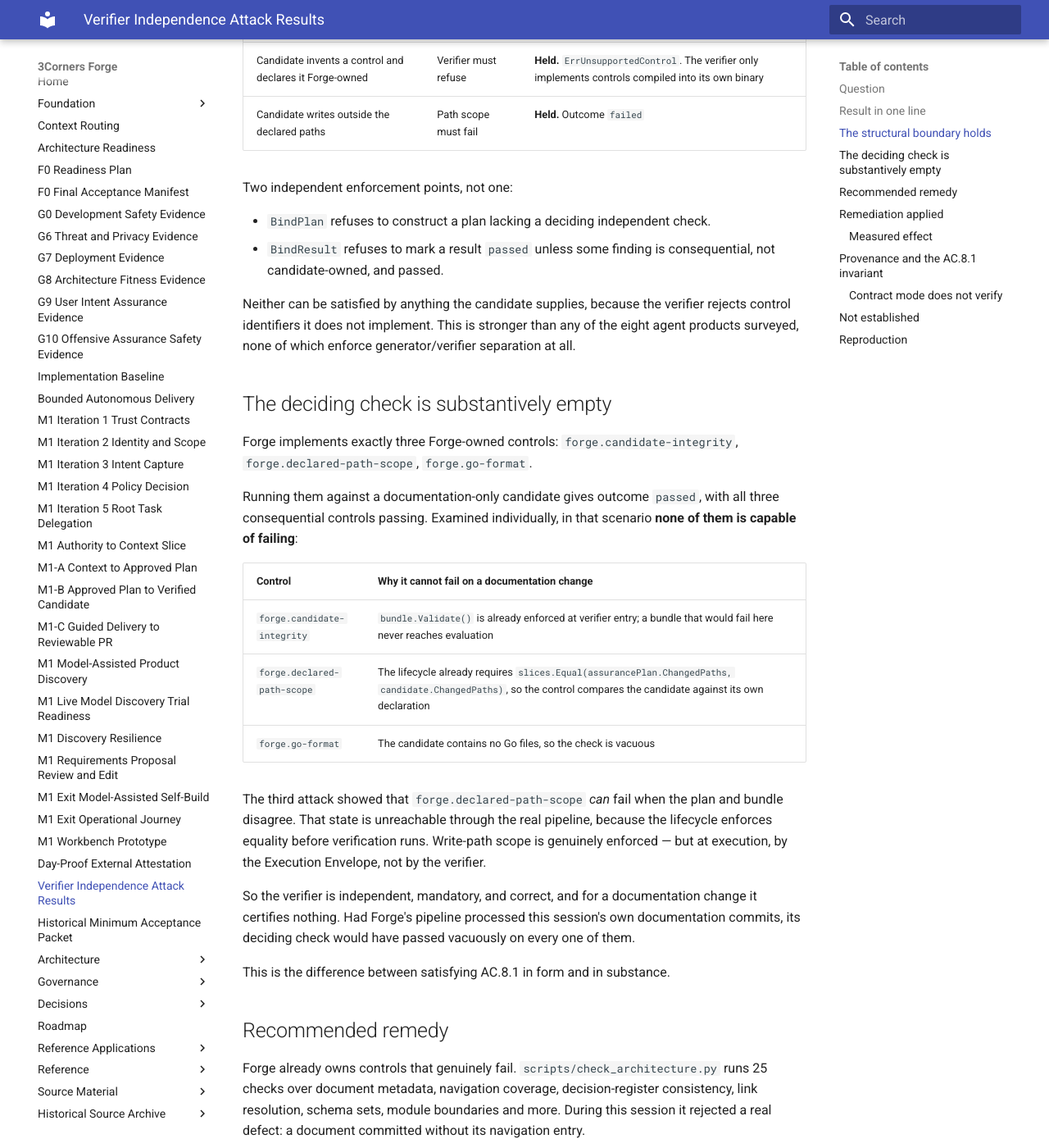
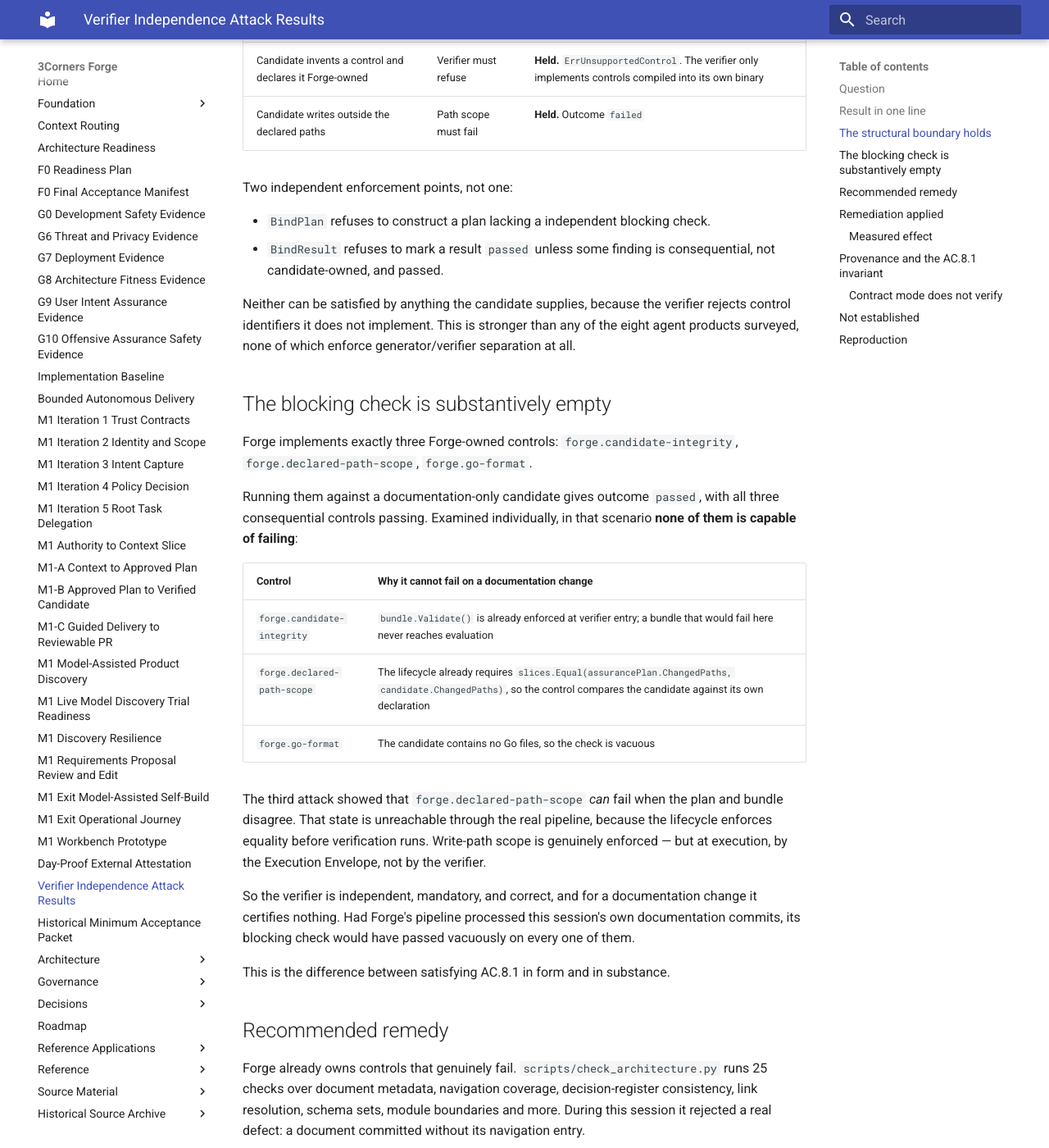
Before and after one commit to 3Corners-Labs/Forge, an MkDocs documentation site: the page built from docs/governance/verifier-independence-evidence.md, in a window 1280 px wide and 1400 px high, scrolled down 821 px. Shown: the whole window at 82% size. Built offline with MkDocs 1.6.1 and Material for MkDocs 9.7.7, drawn with Linux system fonts in a browser that asks for light colours; some of the changed text lies outside the part shown.

Commit message:
refactor(verification): say blocking, and separate check from gate
Sijbren asked whether the thing is a check or a gate. It exposed a
conflation: three distinct concepts were carrying one name.

A check examines a candidate and reports a finding. The verification result
aggregates checks into passed or failed. A gate is a point where something is
stopped, and Forge's gates are plan approval and publication approval, not the
checks that feed them.

"Deciding" was still vague — deciding what? The field is Consequential, and
what that means in practice is that failure stops the candidate. Renamed to
"independent blocking check", which states the consequence rather than
gesturing at it.

The glossary now spells out check, result and gate as three things, so the
next contributor inherits the distinction rather than rediscovering it.

Co-Authored-By: Claude Opus 4.8 <noreply@anthropic.com>

```diff
--- a/docs/governance/verifier-independence-evidence.md
+++ b/docs/governance/verifier-independence-evidence.md
@@ -10,7 +10,7 @@ OWASP AISVS 1.0 Appendix C, requirement AC.8.1, states that agents cannot
 approve, merge, sign, or deploy artifacts that they themselves generated. Market
 research found no shipped agent product enforcing this structurally.
 
-Forge claims a mandatory deciding independent check. This exercise
+Forge claims a mandatory independent blocking check. This exercise
 attacks that claim rather than restating it.
 
 ## Result in one line
@@ -31,7 +31,7 @@ pipeline so the contract layer had to defend itself.
 
 Two independent enforcement points, not one:
 
-- `BindPlan` refuses to construct a plan lacking a deciding independent check.
+- `BindPlan` refuses to construct a plan lacking a independent blocking check.
 - `BindResult` refuses to mark a result `passed` unless some finding is
   consequential, not candidate-owned, and passed.
 
@@ -40,7 +40,7 @@ verifier rejects control identifiers it does not implement. This is stronger
 than any of the eight agent products surveyed, none of which enforce
 generator/verifier separation at all.
 
-## The deciding check is substantively empty
+## The blocking check is substantively empty
 
 Forge implements exactly three Forge-owned controls:
 `forge.candidate-integrity`, `forge.declared-path-scope`, `forge.go-format`.
@@ -63,7 +63,7 @@ by the verifier.
 
 So the verifier is independent, mandatory, and correct, and for a documentation
 change it certifies nothing. Had Forge's pipeline processed this session's own
-documentation commits, its deciding check would have passed vacuously on
+documentation commits, its blocking check would have passed vacuously on
 every one of them.
 
 This is the difference between satisfying AC.8.1 in form and in substance.
@@ -105,8 +105,8 @@ image stays minimal and a candidate cannot alter a control's rule.
 **Applicability, the durable fix.** `Applicable(controlID, changedPaths)` reports
 whether a control is capable of failing for the paths under change. The two
 integrity controls are permanently inapplicable, by design and with the reason
-recorded in the code. `Verify` now refuses any plan whose deciding
-independent checks are all inapplicable, returning `ErrNoApplicableCheck`.
+recorded in the code. `Verify` now refuses any plan whose independent
+blocking checks are all inapplicable, returning `ErrNoApplicableCheck`.
 Forge fails closed rather than certifying what it cannot check.
 
 **Two controls capable of failing.** `forge.document-metadata` requires every
@@ -149,7 +149,7 @@ identity. `Result.Validate` refuses any result whose verifier is the producing
 principal.
 
 The rule lives in the contract rather than in a control, because a profile can
-omit a control but cannot omit an invariant. This mirrors how the deciding-check
+omit a control but cannot omit an invariant. This mirrors how the blocking-check
 rule is already enforced.
 
 **The invariant is dormant today, and that is stated rather than disguised.**
```
Also changed, not shown: docs/decisions/0025-versioned-verification-contracts-v2.md (+1 -1 lines), docs/reference/glossary.md (+2 -2 lines), 3 other files.
